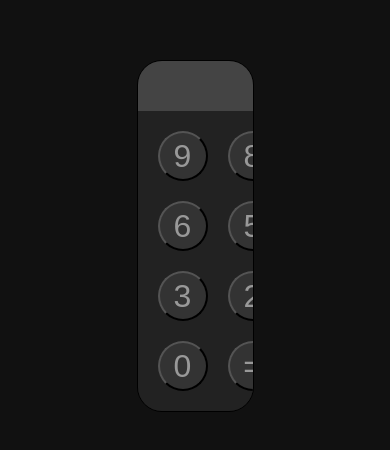
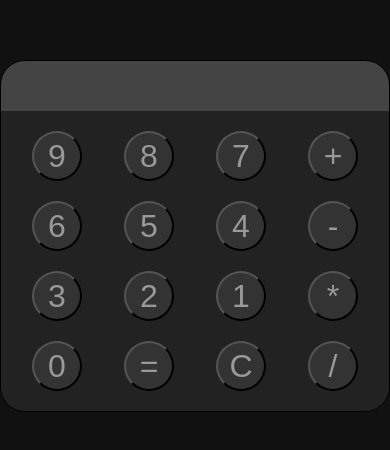
Before and after one commit to OliveiraRai/calculator, a plain HTML site: page index.html in a window 390 px wide. Shown: the part 186-636 px from the top of the page. Drawn offline with Linux system fonts and the light colour scheme.

Commit message:
responsivity

```diff
--- a/styles.css
+++ b/styles.css
@@ -61,3 +61,11 @@ body {
 #keyContainer button:active {
     background-color: #777;
 }
+
+/* Responsivity (is this word correctly writed?) */
+
+@media (max-width: 1016px) {
+    #calculatorContainer {
+        width: fit-content;
+    }
+}
```
